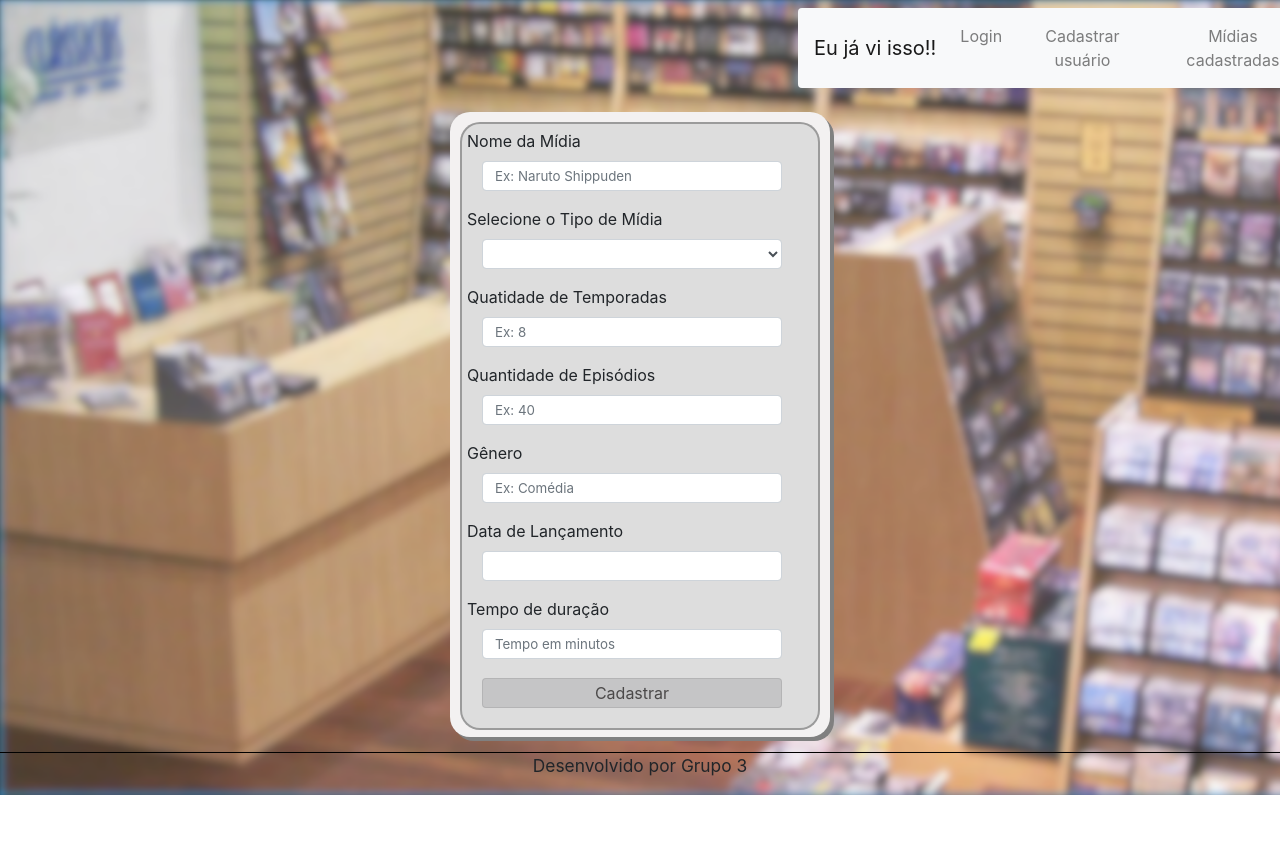
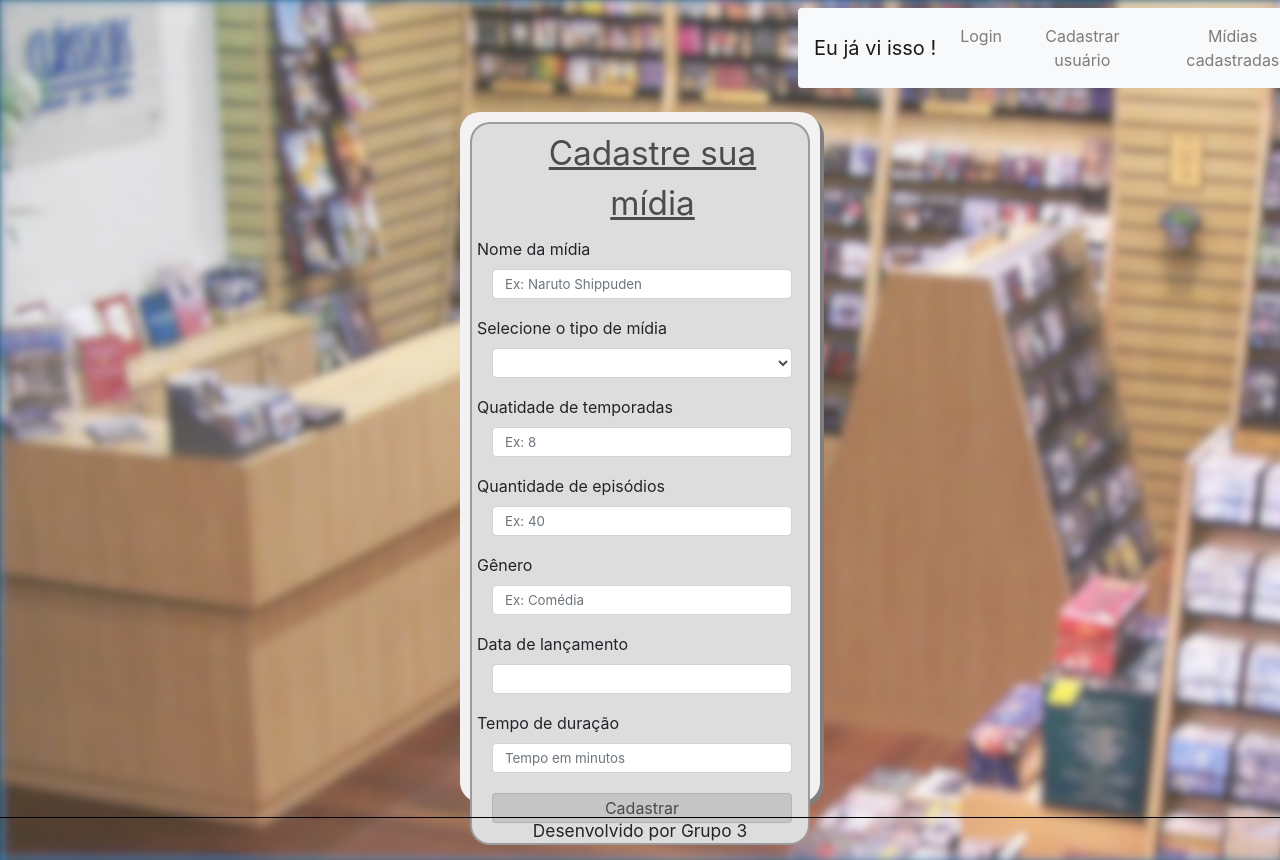
Before and after one commit to vitorHoller/projeto-trainee3, a React (Create React App) app in the folder Projeto/grupo3/: page /cadastromidia in a window 1280 px wide. Before the commit the page ends 800 px from the top, so only its background shows below. Built offline with nearby package versions, Linux system fonts and the light colour scheme.

Commit message:
algumas alteracoes

```diff
--- a/Projeto/grupo3/src/Pages/CadastroMidias/cadastroMidias.css
+++ b/Projeto/grupo3/src/Pages/CadastroMidias/cadastroMidias.css
@@ -71,23 +71,22 @@
 }
 
 .form{
-    width: 380px;
+    width: 360px;
     background: rgb(243, 241, 241);
-    height: 625px;
+    height: 690px;
     border-radius: 20px;
     box-shadow: 4px 4px grey;
     padding: 10px;
+
 }
 
-
 .cadastromidia{
-    width: 360px;
+    width: 340px;
     background-color: #ddd;
     height: auto;
     border-radius: 20px;
     padding: 5px;
     border: 2px solid rgba(0, 0, 0, 0.3);
-    margin: auto;
 }
 
 .calendario{
@@ -119,3 +118,10 @@
 .batbaCA{
     margin-left: 13px;
 }
+.tituloCM{
+    text-align: center;
+    color: rgb(77, 75, 75);
+    margin-left: 25px;
+    font-size: 25pt;
+    text-decoration: underline;
+}
--- a/Projeto/grupo3/src/Pages/CadastroMidias/cadastroMidias.js
+++ b/Projeto/grupo3/src/Pages/CadastroMidias/cadastroMidias.js
@@ -62,9 +62,7 @@ export default function CadastroMidias() {
             <div className='header rounded' >
 
                 <Navbar className = 'batbaCA rounded mt-2 mr-2' bg="light" expand="lg">
-
-                    <Navbar.Brand>Eu já vi isso!!</Navbar.Brand>
-
+                    <Navbar.Brand>Eu já vi isso !</Navbar.Brand>
                     <Navbar.Toggle aria-controls="basic-navbar-nav" />
 
                     <Navbar.Collapse id="basic-navbar-nav">
@@ -84,10 +82,10 @@ export default function CadastroMidias() {
             <div className='form mt-4'>
 
                 <Form className='cadastromidia'>
-
+                    <label className='tituloCM'>Cadastre sua mídia</label>
                     <Form.Group>
 
-                        <Form.Label>Nome da Mídia</Form.Label>
+                        <Form.Label>Nome da mídia</Form.Label>
 
                         <Form.Control placeholder="Ex: Naruto Shippuden"
                             value={nomeMidia}
@@ -98,7 +96,7 @@ export default function CadastroMidias() {
 
                     <Form.Group>
 
-                        <Form.Label>Selecione o Tipo de Mídia</Form.Label>
+                        <Form.Label>Selecione o tipo de mídia</Form.Label>
 
                         <Form.Control as="select" value={verify} onChange={e => setVerificador(e.target.value)}>
                             <option value={verify = 1} ></option>
@@ -106,7 +104,7 @@ export default function CadastroMidias() {
                             <option value={verify = 1} >Série</option>
                             <option value={verify = 0} >Filme</option>
                             <option value={verify = 0} >Documentário</option>
-                            <option value={verify = 1} >Desenho Animado</option>
+                            <option value={verify = 1} >Desenho animado</option>
                         </Form.Control>
 
                     </Form.Group>
@@ -117,7 +115,7 @@ export default function CadastroMidias() {
                         <div>
 
                             <Form.Group>
-                                <Form.Label>Quatidade de Temporadas</Form.Label>
+                                <Form.Label>Quatidade de temporadas</Form.Label>
                                 <Form.Control placeholder='Ex: 8'
                                     value={temporadas}
                                     onChange={e => setTemporadas(e.target.value)}
@@ -125,7 +123,7 @@ export default function CadastroMidias() {
                             </Form.Group>
 
                             <Form.Group>
-                                <Form.Label>Quantidade de Episódios</Form.Label>
+                                <Form.Label>Quantidade de episódios</Form.Label>
                                 <Form.Control placeholder='Ex: 40'
                                     value={episodios}
                                     onChange={e => setEpisodios(e.target.value)}
@@ -148,7 +146,7 @@ export default function CadastroMidias() {
 
                     <Form.Group>
 
-                        <Form.Label>Data de Lançamento</Form.Label>
+                        <Form.Label>Data de lançamento</Form.Label>
 
                         <DatePicker className='calendario'
                             selected={selectedDate}
--- a/Projeto/grupo3/src/Pages/CadastroUsuario/cadastroUsuario.css
+++ b/Projeto/grupo3/src/Pages/CadastroUsuario/cadastroUsuario.css
@@ -19,6 +19,7 @@
     background-color: #ddd;
     border-radius: 10px;
     border: 2px solid rgba(0, 0, 0, 0.3);
+
 }
 .box-{
     background: rgb(243, 241, 241);
@@ -27,6 +28,9 @@
     margin-top: 5px;
     border-radius: 10px;
     box-shadow: 4px 4px grey;
+}
+.form-group{
+    margin-bottom: 17px;
 }
 .form-control{
     align-items: center;
@@ -38,12 +42,13 @@
 }
 .col{
     padding-left: 0px;
-
 }
 .titleCU{
-    margin-top: 15px;
+    margin-top: 10px;
     text-align: center;
     color: rgb(77, 75, 75);
+    text-decoration: underline;
+    font-size: 25pt;
 }
 .loginCU{
     margin: 10px;
@@ -82,7 +87,6 @@
     height: 30px;
     width: 300px;
     text-align: center;
-
 }
 .btn{
     align-items: center;
--- a/Projeto/grupo3/src/Pages/Login/Login.css
+++ b/Projeto/grupo3/src/Pages/Login/Login.css
@@ -14,7 +14,7 @@
 .body{
     display: flex;
     height: 320px;
-    width: 365px;
+    width: 360px;
     margin-top: 120px;
     flex-direction: column;
     align-items: center;
@@ -28,7 +28,6 @@
     height: 300px;
     width: 340px;
     background-color: #ddd;
-
     border-radius: 10px;
     display: flex;
     flex-direction: column;
@@ -83,6 +82,9 @@
 .title{
     margin-top: 15px;
     text-align: center;
+    color: rgb(77, 75, 75);
+    text-decoration: underline;
+    font-size: 25pt;
 }
 
 .login{
```
